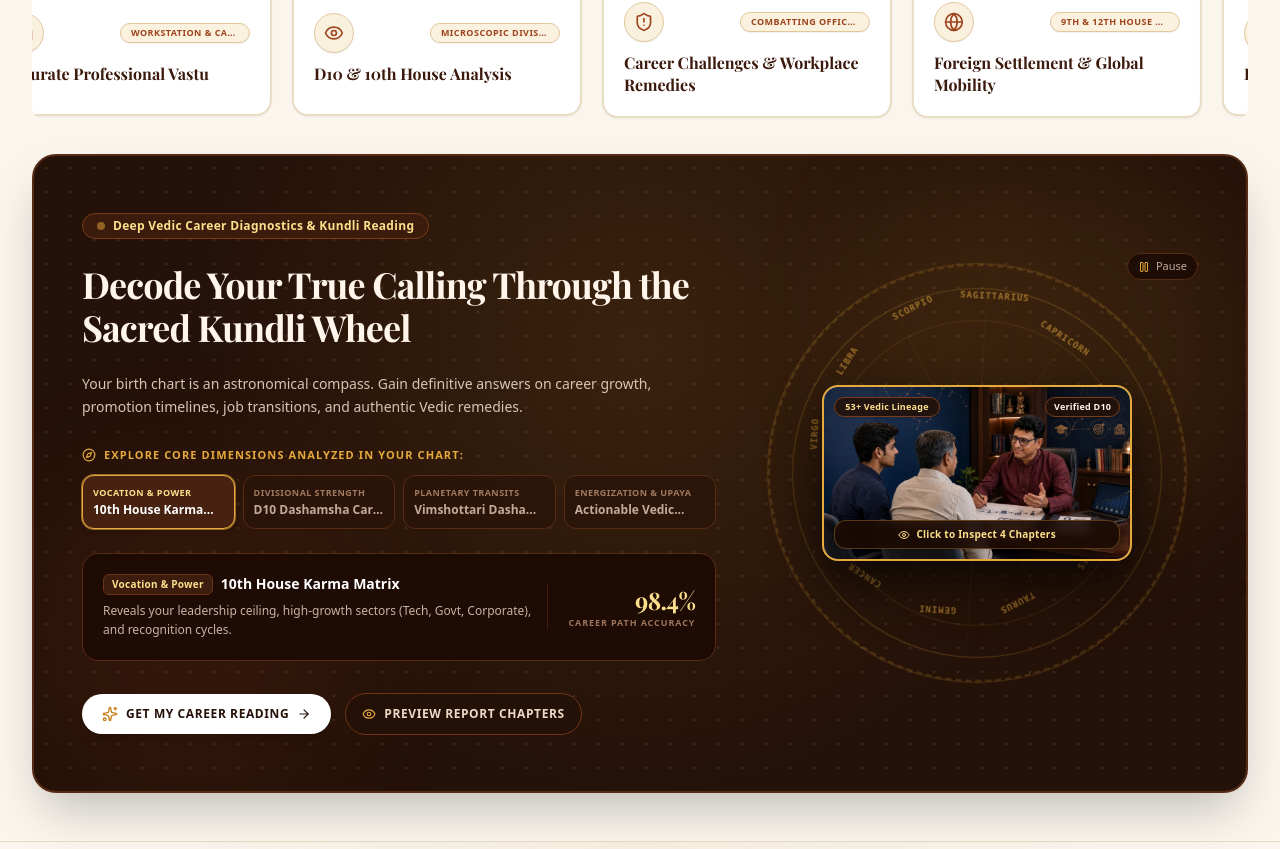
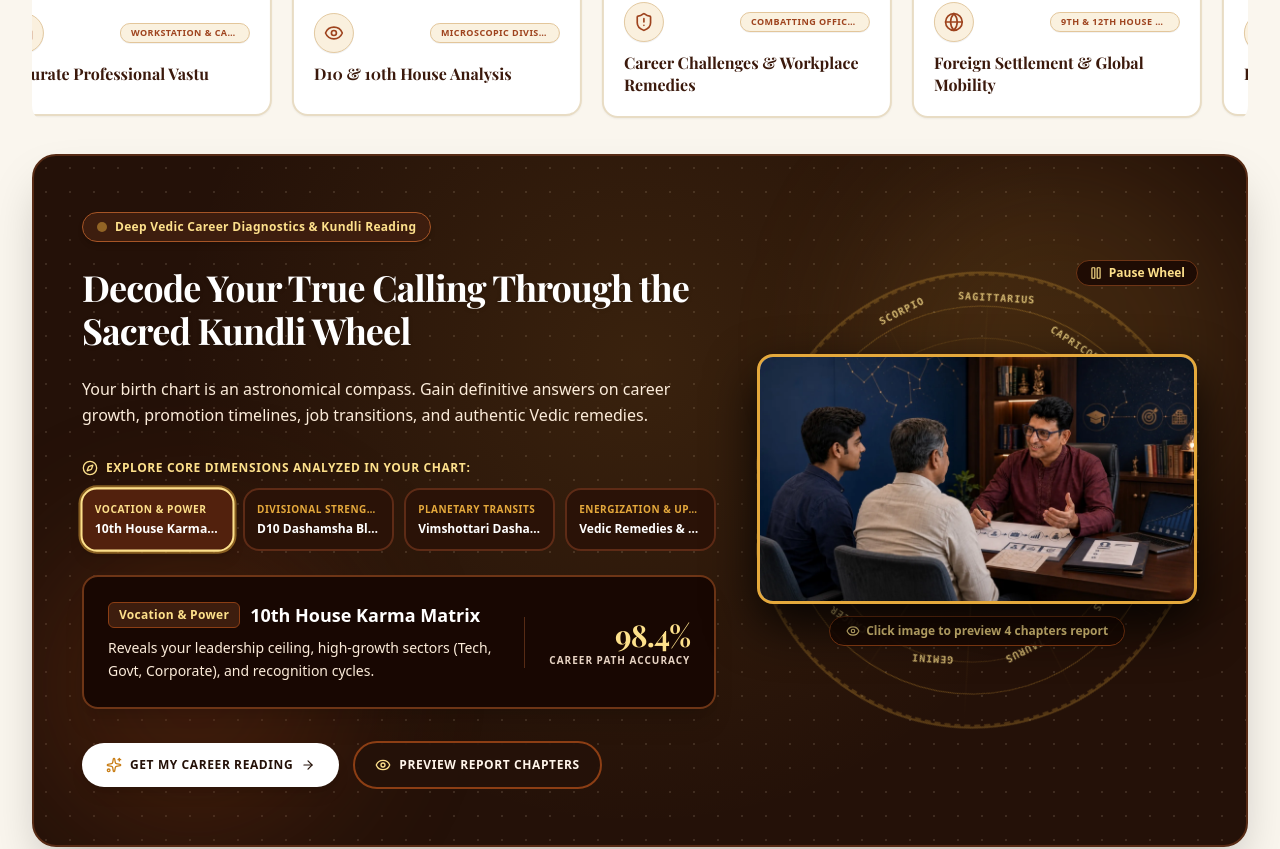
Before and after one commit to mohaninsights/career-page, a React (Vite) app: page / in a window 1280 px wide. Shown: the part 7044-7893 px from the top of the page. Built offline with nearby package versions, Linux system fonts and the light colour scheme; a web font is replaced by a local one.

Commit message:
push the changes

```diff
--- a/src/components/DecodeKundliWheelSection.tsx
+++ b/src/components/DecodeKundliWheelSection.tsx
@@ -23,7 +23,7 @@ const KUNDLI_DIMENSIONS: DimensionItem[] = [
   {
     id: 'vocation-power',
     category: 'VOCATION & POWER',
-    shortLabel: '10th House Karma...',
+    shortLabel: '10th House Karma Matrix',
     pillTag: 'Vocation & Power',
     title: '10th House Karma Matrix',
     description: 'Reveals your leadership ceiling, high-growth sectors (Tech, Govt, Corporate), and recognition cycles.',
@@ -33,7 +33,7 @@ const KUNDLI_DIMENSIONS: DimensionItem[] = [
   {
     id: 'divisional-strength',
     category: 'DIVISIONAL STRENGTH',
-    shortLabel: 'D10 Dashamsha Care...',
+    shortLabel: 'D10 Dashamsha Blueprint',
     pillTag: 'Divisional Strength',
     title: 'D10 Dashamsha Career Blueprint',
     description: 'Calculates exact promotional periods, executive authority surges, and stability vs entrepreneurship balance.',
@@ -43,7 +43,7 @@ const KUNDLI_DIMENSIONS: DimensionItem[] = [
   {
     id: 'planetary-transits',
     category: 'PLANETARY TRANSITS',
-    shortLabel: 'Vimshottari Dasha...',
+    shortLabel: 'Vimshottari Dasha Matrix',
     pillTag: 'Planetary Transits',
     title: 'Vimshottari Dasha & Gochar Matrix',
     description: 'Pinpoints high-yield timing windows for job changes, salary appraisals, foreign relocations, and career pivots.',
@@ -53,7 +53,7 @@ const KUNDLI_DIMENSIONS: DimensionItem[] = [
   {
     id: 'energization-upaya',
     category: 'ENERGIZATION & UPAYA',
-    shortLabel: 'Actionable Vedic...',
+    shortLabel: 'Vedic Remedies & Yantras',
     pillTag: 'Energization & Upaya',
     title: 'Actionable Vedic Remedies & Yantras',
     description: 'Prescribes certified Jyotish gemstones, energizing Beej mantras, and workstation Vastu alignments.',
@@ -109,8 +109,8 @@ export const DecodeKundliWheelSection: React.FC<DecodeKundliWheelSectionProps> =
     <div className="relative mt-8 rounded-3xl overflow-hidden bg-dot-grid-dark border-2 border-[#572B15] shadow-2xl text-white">
 
       {/* Ambient background glow layers */}
-      <div className="absolute top-0 right-0 w-96 h-96 bg-[#D49B35]/10 rounded-full blur-3xl pointer-events-none" />
-      <div className="absolute bottom-0 left-0 w-80 h-80 bg-[#8C3E14]/15 rounded-full blur-3xl pointer-events-none" />
+      <div className="absolute top-0 right-0 w-96 h-96 bg-[#D49B35]/15 rounded-full blur-3xl pointer-events-none" />
+      <div className="absolute bottom-0 left-0 w-80 h-80 bg-[#8C3E14]/25 rounded-full blur-3xl pointer-events-none" />
 
       <div className="relative z-10 px-5 py-8 sm:px-8 sm:py-12 lg:px-12 lg:py-14">
         <div className="grid grid-cols-1 lg:grid-cols-12 gap-8 lg:gap-10 items-center">
@@ -119,30 +119,30 @@ export const DecodeKundliWheelSection: React.FC<DecodeKundliWheelSectionProps> =
           <div className="lg:col-span-7 space-y-6">
 
             {/* Top Pill Badge */}
-            <div className="inline-flex items-center gap-2 px-3.5 py-1 rounded-full bg-[#3D1D0E]/90 border border-[#7A3C1A] text-[#FDE08B] text-xs font-semibold tracking-wide shadow-xs backdrop-blur-xs">
-              <span className="w-2 h-2 rounded-full bg-[#E5A93C] animate-pulse" />
+            <div className="inline-flex items-center gap-2 px-3.5 py-1.5 rounded-full bg-[#3D1D0E] border border-[#A65526] text-[#FDE08B] text-xs font-bold tracking-wide shadow-md">
+              <span className="w-2.5 h-2.5 rounded-full bg-[#E5A93C] animate-pulse" />
               <span>Deep Vedic Career Diagnostics & Kundli Reading</span>
             </div>
 
-            {/* Main Headline */}
-            <h2 className="text-2xl sm:text-3xl lg:text-4xl font-serif-vedic font-bold text-[#FFF5EA] leading-[1.2] tracking-tight">
+            {/* Main Headline - Crystal Clear White Contrast */}
+            <h2 className="text-2xl sm:text-3xl lg:text-4xl font-serif-vedic font-extrabold text-white leading-[1.2] tracking-tight drop-shadow-sm">
               Decode Your True Calling Through the Sacred Kundli Wheel
             </h2>
 
-            {/* Sub-paragraph */}
-            <p className="text-xs sm:text-sm text-[#D8C4B4] leading-relaxed max-w-2xl">
+            {/* Sub-paragraph - Bright & High Contrast */}
+            <p className="text-sm sm:text-base text-[#FCECDA] leading-relaxed max-w-2xl font-medium">
               Your birth chart is an astronomical compass. Gain definitive answers on career growth, promotion timelines, job transitions, and authentic Vedic remedies.
             </p>
 
             {/* Dimensions Explorer Heading */}
-            <div className="pt-1">
-              <div className="flex items-center gap-2 text-[11px] font-bold uppercase tracking-widest text-[#E5A93C]">
-                <Compass className="w-3.5 h-3.5 text-[#E5A93C]" />
+            <div className="pt-2">
+              <div className="flex items-center gap-2 text-xs font-extrabold uppercase tracking-wider text-[#FDE08B]">
+                <Compass className="w-4 h-4 text-[#FDE08B]" />
                 <span>EXPLORE CORE DIMENSIONS ANALYZED IN YOUR CHART:</span>
               </div>
 
               {/* 4 Interactive Dimension Selectors Grid */}
-              <div className="mt-3 grid grid-cols-2 sm:grid-cols-4 gap-2">
+              <div className="mt-3 grid grid-cols-2 sm:grid-cols-4 gap-2.5">
                 {KUNDLI_DIMENSIONS.map((dim, idx) => {
                   const isActive = activeTab === idx;
                   return (
@@ -150,16 +150,16 @@ export const DecodeKundliWheelSection: React.FC<DecodeKundliWheelSectionProps> =
                       key={dim.id}
                       type="button"
                       onClick={() => setActiveTab(idx)}
-                      className={`text-left p-2.5 rounded-xl border transition-all duration-200 cursor-pointer ${
+                      className={`text-left p-3 rounded-2xl border-2 transition-all duration-200 cursor-pointer ${
                         isActive
-                          ? 'bg-[#472211] border-[#E5A93C] shadow-md ring-1 ring-[#E5A93C]/60 text-white'
-                          : 'bg-[#2A1308]/80 hover:bg-[#381B0D] border-[#572B15] text-[#C4AB99] hover:text-white'
+                          ? 'bg-[#52210D] border-[#FDE08B] shadow-lg ring-2 ring-[#E5A93C]/50 text-white scale-[1.02]'
+                          : 'bg-[#2A1207] hover:bg-[#3D1A0B] border-[#5E2B16] text-[#FCECDA] hover:text-white hover:border-[#8C3E14]'
                       }`}
                     >
-                      <div className={`text-[9px] font-bold tracking-wider uppercase truncate ${isActive ? 'text-[#FDE08B]' : 'text-[#A07A60]'}`}>
+                      <div className={`text-[10px] font-extrabold tracking-wider uppercase truncate ${isActive ? 'text-[#FDE08B]' : 'text-[#E5A93C]'}`}>
                         {dim.category}
                       </div>
-                      <div className="text-xs font-bold truncate mt-0.5">
+                      <div className="text-xs font-bold text-white truncate mt-1">
                         {dim.shortLabel}
                       </div>
                     </button>
@@ -169,27 +169,27 @@ export const DecodeKundliWheelSection: React.FC<DecodeKundliWheelSectionProps> =
             </div>
 
             {/* Active Dimension Details Box */}
-            <div className="bg-[#1C0B04]/90 rounded-2xl p-4 sm:p-5 border border-[#572B15] shadow-inner flex flex-col sm:flex-row items-start sm:items-center justify-between gap-4">
-              <div className="space-y-1.5 flex-1">
-                <div className="flex items-center gap-2">
-                  <span className="px-2 py-0.5 rounded-md bg-[#3D1D0E] border border-[#6A3317] text-[#FDE08B] text-[10px] font-bold tracking-wide">
+            <div className="bg-[#180702] rounded-2xl p-5 sm:p-6 border-2 border-[#6E3516] shadow-xl flex flex-col sm:flex-row items-start sm:items-center justify-between gap-4">
+              <div className="space-y-2 flex-1">
+                <div className="flex items-center gap-2.5">
+                  <span className="px-2.5 py-1 rounded-md bg-[#3D1D0E] border border-[#8C3E14] text-[#FDE08B] text-xs font-bold tracking-wide">
                     {selectedDimension.pillTag}
                   </span>
-                  <h4 className="text-sm font-bold text-white">
+                  <h4 className="text-base sm:text-lg font-bold text-white">
                     {selectedDimension.title}
                   </h4>
                 </div>
-                <p className="text-xs text-[#C9B3A2] leading-relaxed">
+                <p className="text-xs sm:text-sm text-[#FCECDA] leading-relaxed font-normal">
                   {selectedDimension.description}
                 </p>
               </div>
 
               {/* Stat Metric */}
-              <div className="shrink-0 sm:text-right border-t sm:border-t-0 sm:border-l border-[#401C0B] pt-2 sm:pt-0 sm:pl-5">
-                <div className="text-xl sm:text-2xl font-serif-vedic font-bold text-[#FDE08B] tracking-tight">
+              <div className="shrink-0 sm:text-right border-t sm:border-t-0 sm:border-l border-[#572B15] pt-3 sm:pt-0 sm:pl-6">
+                <div className="text-2xl sm:text-3xl font-serif-vedic font-black text-[#FDE08B] tracking-tight">
                   {selectedDimension.metric}
                 </div>
-                <div className="text-[9px] font-bold tracking-widest text-[#9C755D] uppercase">
+                <div className="text-[10px] font-extrabold tracking-widest text-[#E8D4C4] uppercase">
                   {selectedDimension.metricLabel}
                 </div>
               </div>
@@ -200,7 +200,7 @@ export const DecodeKundliWheelSection: React.FC<DecodeKundliWheelSectionProps> =
               <button
                 type="button"
                 onClick={onOpenBooking}
-                className="bg-white hover:bg-[#FAF0DE] text-[#241108] px-5 py-3 rounded-full font-bold text-xs uppercase tracking-wider transition shadow-lg flex items-center gap-2 cursor-pointer hover:scale-102 active:scale-98"
+                className="bg-white hover:bg-[#FAF0DE] text-[#241108] px-6 py-3.5 rounded-full font-bold text-xs uppercase tracking-wider transition shadow-lg flex items-center gap-2 cursor-pointer hover:scale-102 active:scale-98"
               >
                 <Sparkles className="w-4 h-4 text-[#C97F18]" />
                 <span>Get My Career Reading</span>
@@ -210,33 +210,33 @@ export const DecodeKundliWheelSection: React.FC<DecodeKundliWheelSectionProps> =
               <button
                 type="button"
                 onClick={onOpenSampleReport}
-                className="bg-[#241108]/80 hover:bg-[#3D1D0E] border border-[#6E3516] text-[#EED8C6] hover:text-white px-4 py-3 rounded-full font-bold text-xs uppercase tracking-wider transition flex items-center gap-2 cursor-pointer hover:scale-102 active:scale-98 backdrop-blur-xs"
+                className="bg-[#241108]/90 hover:bg-[#3D1D0E] border-2 border-[#8C3E14] text-[#FFF5EA] hover:text-white px-5 py-3.5 rounded-full font-bold text-xs uppercase tracking-wider transition flex items-center gap-2 cursor-pointer hover:scale-102 active:scale-98"
               >
-                <Eye className="w-3.5 h-3.5 text-[#E5A93C]" />
+                <Eye className="w-4 h-4 text-[#FDE08B]" />
                 <span>Preview Report Chapters</span>
               </button>
             </div>
 
           </div>
 
-          {/* RIGHT COLUMN: Rotating Sacred Zodiac Wheel + Floating Kundli Dossier Card (5 Cols) */}
-          <div className="lg:col-span-5 relative flex items-center justify-center min-h-[380px] sm:min-h-[440px]">
+          {/* RIGHT COLUMN: Rotating Sacred Zodiac Wheel + Clean Enlarged Kundli Dossier Card (5 Cols) */}
+          <div className="lg:col-span-5 relative flex flex-col items-center justify-center min-h-[420px] sm:min-h-[480px]">
 
             {/* Pause / Play Wheel Button at Top Right */}
             <button
               type="button"
               onClick={() => setIsWheelPaused(!isWheelPaused)}
-              className="absolute top-0 right-0 z-20 inline-flex items-center gap-1.5 px-2.5 py-1 rounded-full bg-[#1C0B04]/85 border border-[#572B15] text-[#C4AB99] hover:text-white text-[11px] font-medium transition cursor-pointer backdrop-blur-xs hover:border-[#E5A93C]"
+              className="absolute top-0 right-0 z-20 inline-flex items-center gap-1.5 px-3 py-1 rounded-full bg-[#1C0B04]/90 border border-[#6E3516] text-[#FDE08B] hover:text-white text-xs font-semibold transition cursor-pointer backdrop-blur-xs hover:border-[#E5A93C]"
             >
               {isWheelPaused ? (
                 <>
-                  <Play className="w-3 h-3 text-[#E5A93C] fill-current" />
-                  <span>Resume</span>
+                  <Play className="w-3.5 h-3.5 text-[#FDE08B] fill-current" />
+                  <span>Resume Wheel</span>
                 </>
               ) : (
                 <>
-                  <Pause className="w-3 h-3 text-[#E5A93C]" />
-                  <span>Pause</span>
+                  <Pause className="w-3.5 h-3.5 text-[#FDE08B]" />
+                  <span>Pause Wheel</span>
                 </>
               )}
             </button>
@@ -244,24 +244,22 @@ export const DecodeKundliWheelSection: React.FC<DecodeKundliWheelSectionProps> =
             {/* Rotating Celestial Zodiac Kundli Wheel Background */}
             <div className="absolute inset-0 flex items-center justify-center pointer-events-none overflow-hidden">
               <div
-                className={`w-[340px] h-[340px] sm:w-[420px] sm:h-[420px] rounded-full border border-[#D49B35]/25 flex items-center justify-center animate-spin-zodiac ${
+                className={`w-[380px] h-[380px] sm:w-[460px] sm:h-[460px] rounded-full border-2 border-[#D49B35]/30 flex items-center justify-center animate-spin-zodiac ${
                   isWheelPaused ? 'animation-paused' : ''
                 }`}
               >
                 {/* Outer Ring & Markers */}
-                <div className="absolute inset-0 rounded-full border-2 border-dashed border-[#D49B35]/20" />
-                <div className="absolute inset-6 rounded-full border border-[#D49B35]/30" />
-                <div className="absolute inset-14 rounded-full border border-[#D49B35]/15" />
+                <div className="absolute inset-0 rounded-full border-2 border-dashed border-[#D49B35]/25" />
+                <div className="absolute inset-8 rounded-full border border-[#D49B35]/35" />
+                <div className="absolute inset-16 rounded-full border border-[#D49B35]/20" />
 
                 {/* 12 Zodiac Text Markings around Circle */}
                 {ZODIAC_SIGNS.map((sign, idx) => {
-                  const rad = (sign.angle * Math.PI) / 180;
-                  // Radius for positioning labels
-                  const r = 160;
+                  const r = 185;
                   return (
                     <div
                       key={idx}
-                      className="absolute text-[8px] sm:text-[9px] font-mono tracking-widest text-[#E5A93C]/60 font-bold uppercase select-none"
+                      className="absolute text-[9px] sm:text-[10px] font-mono tracking-widest text-[#FDE08B] font-extrabold uppercase select-none opacity-80"
                       style={{
                         transform: `rotate(${sign.angle}deg) translate(${r}px) rotate(90deg)`,
                         transformOrigin: '0 0'
@@ -276,47 +274,41 @@ export const DecodeKundliWheelSection: React.FC<DecodeKundliWheelSectionProps> =
                 {[0, 30, 60, 90, 120, 150].map((deg) => (
                   <div
                     key={deg}
-                    className="absolute w-full h-[1px] bg-gradient-to-r from-transparent via-[#D49B35]/15 to-transparent"
+                    className="absolute w-full h-[1px] bg-gradient-to-r from-transparent via-[#D49B35]/25 to-transparent"
                     style={{ transform: `rotate(${deg}deg)` }}
                   />
                 ))}
               </div>
             </div>
 
-            {/* Floating Kundli Dossier Book Card with Real Image */}
-            <div className="relative z-10 w-full max-w-[280px] sm:max-w-[310px]">
+            {/* Clean, Enlarged Kundli Dossier Book Card with NO text overlay on the image */}
+            <div className="relative z-10 w-full max-w-[340px] sm:max-w-[400px] lg:max-w-[440px]">
 
               <figure
                 onClick={onOpenSampleReport}
-                className="relative rounded-2xl overflow-hidden border-2 border-[#E5A93C] shadow-[0_20px_50px_rgba(0,0,0,0.7)] bg-[#FAF3E6] group cursor-pointer transition-all duration-300 hover:scale-103"
+                className="relative rounded-2xl overflow-hidden border-2 sm:border-3 border-[#E5A93C] shadow-[0_20px_50px_rgba(0,0,0,0.85)] bg-[#FAF3E6] group cursor-pointer transition-all duration-300 hover:scale-102 hover:shadow-[0_25px_60px_rgba(229,169,60,0.25)]"
               >
-                {/* Top Badge Strip over Image */}
-                <div className="absolute top-2.5 left-2.5 right-2.5 z-20 flex items-center justify-between pointer-events-none">
-                  <span className="bg-[#241108]/85 backdrop-blur-xs text-[#FDE08B] border border-[#7A3C1A] px-2.5 py-0.5 rounded-full text-[9px] font-bold tracking-wide shadow-sm">
-                    53+ Vedic Lineage
-                  </span>
-                  <span className="bg-[#241108]/85 backdrop-blur-xs text-[#FFF5EA] border border-[#7A3C1A] px-2 py-0.5 rounded-full text-[9px] font-bold tracking-wide shadow-sm">
-                    Verified D10
-                  </span>
-                </div>
-
-                {/* The Kundli Dossier Image */}
+                {/* Clean Kundli Dossier Image - Completely Free of Any Superimposed Text / Badges */}
                 <img
                   id="kundli-dossier-report-image"
                   src={currentKundliImg}
                   alt="Personalized Vedic Horoscope & Kundli Career Report Dossier"
-                  className="w-full h-auto object-cover block group-hover:scale-105 transition-transform duration-500"
+                  className="w-full h-auto object-cover block group-hover:scale-103 transition-transform duration-500"
                   referrerPolicy="no-referrer"
                 />
+              </figure>
 
-                {/* Bottom Overlay Pill */}
-                <div className="absolute bottom-2.5 left-2.5 right-2.5 z-20 text-center">
-                  <span className="inline-flex items-center justify-center gap-1.5 w-full bg-[#1C0B04]/90 text-[#FDE08B] py-1.5 px-3 rounded-xl text-[10px] font-bold tracking-wide shadow-md group-hover:bg-[#8C3E14] group-hover:text-white transition-colors border border-[#E5A93C]/30 backdrop-blur-xs">
-                    <Eye className="w-3 h-3" />
-                    <span>Click to Inspect 4 Chapters</span>
-                  </span>
-                </div>
-              </figure>
+              {/* Clean Sub-Caption Pill below the Image */}
+              <div className="mt-3 text-center">
+                <button
+                  type="button"
+                  onClick={onOpenSampleReport}
+                  className="inline-flex items-center justify-center gap-1.5 px-4 py-1.5 rounded-full bg-[#1C0B04]/90 border border-[#8C3E14] text-[#FDE08B] hover:text-white hover:bg-[#8C3E14] text-xs font-bold transition shadow-sm cursor-pointer"
+                >
+                  <Eye className="w-3.5 h-3.5 text-[#FDE08B]" />
+                  <span>Click image to preview 4 chapters report</span>
+                </button>
+              </div>
 
             </div>
 
```
